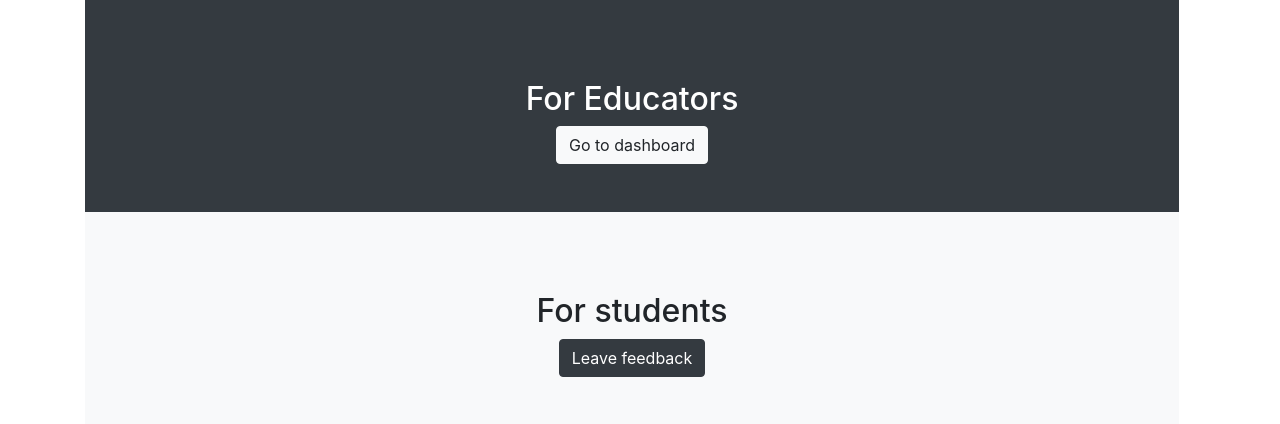
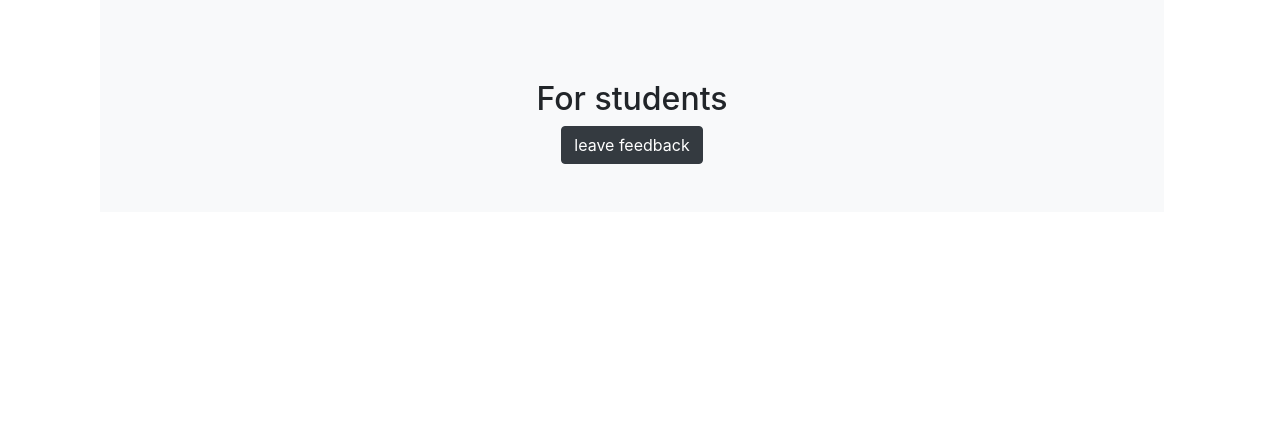
Before and after one commit to Asilkin1/student-feedback, a Flask app: page / in a window 1280 px wide. Shown: the part 66-490 px from the top of the page. Run offline with Flask 2, Linux system fonts and the light colour scheme; some libraries are stand-ins or nearby versions.

Commit message:
Sync index with my version

```diff
--- a/templates/index.html
+++ b/templates/index.html
@@ -3,23 +3,29 @@
 
 {% block content %}
 
+{% if session['logged_in']%}
 <!-- Content for homepage -->
-
   <div class="d-md">
+    <div class="container">
       <div class="bg-dark mr-md-3 pt-3 px-3 pt-md-5 px-md-5 text-center text-white overflow-hidden">
         <div class="my-3 py-3">
-        <h2 class="display-5">For Educators</h2>
-        <p class="lead"><a type="button" href="{{ url_for('submission')}}" class="btn btn-light">Go to dashboard</a></p>
+          <h2 class="display-5">Classes performance</h2>
+          <p class="lead"><a type="button" href="{{ url_for('instructor')}}" class="btn btn-light">check statistic</a></p>
+          <p class="lead"><a type="button" href="{{ url_for('dashboard')}}" class="btn btn-light">manage class codes</a></p>
         </div>
-
       </div>
-
+    </div>
+{% else %}
+    <div class="container">
       <div class="bg-light mr-md-3 pt-3 px-3 pt-md-5 px-md-5 text-center overflow-hidden">
         <div class="my-3 p-3">
           <h2 class="display-5">For students</h2>
-        <p class="lead"><a type="button" href="{{ url_for('student')}}" class="btn btn-dark">Leave feedback</a></p>
+          <p class="lead"><a type="button" href="{{ url_for('student')}}" class="btn btn-dark">leave feedback</a></p>
         </div>
       </div>
     </div>
 
+{% endif %}
+  </div>
+
 {% endblock %}
```
Lines whose indentation alone changed are shown as unchanged.
